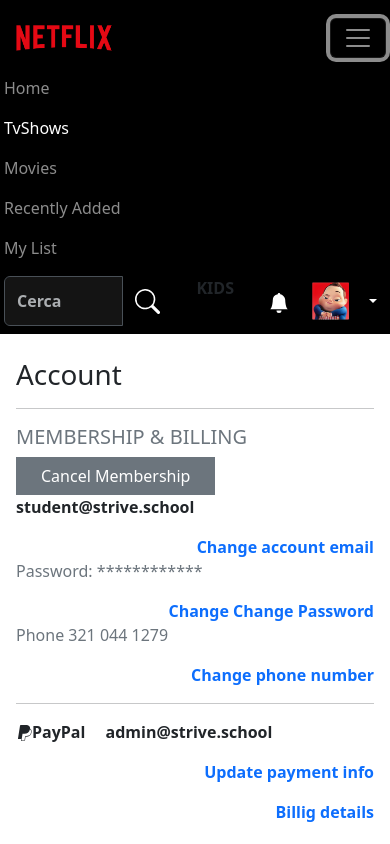
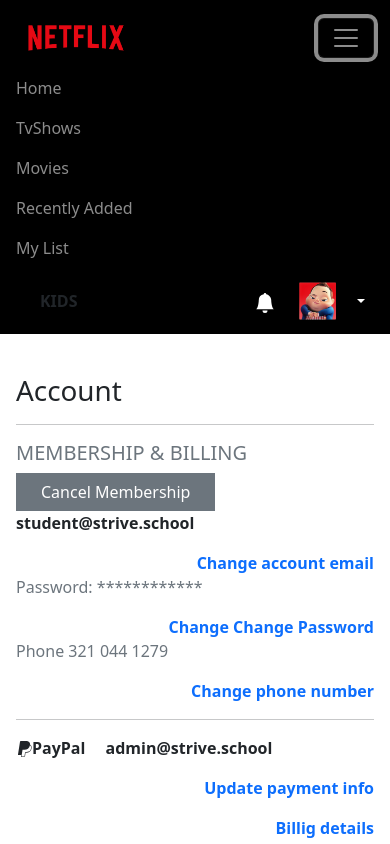
Before and after one commit to AlfioBattiato/Epicode-W6-D5, a website: page settings.html in a window 390 px wide. Both pictures are taken after a click on the button "Toggle navigation". Shown: the top 844 px of the page. Drawn offline with nearby package versions, Linux system fonts and the light colour scheme.

Commit message:
media query

```diff
--- a/scss/style.scss
+++ b/scss/style.scss
@@ -1,4 +1,5 @@
-html, body{
+html,
+body {
   margin: 0px;
 }
 footer .col-12 svg {
@@ -32,16 +33,22 @@
   cursor: pointer;
   scale: 1.2;
 }
-  .settings{
+.settings {
   background-color: white;
 }
 
+@media screen and (min-width: 1800px) {
+  nav{
+    padding-left: 3rem!important;
 
+  }
+}
 @media screen and (min-width: 1500px) {
   .container-xxxl {
     padding-inline: 2rem;
     max-width: 2300px;
     margin: auto;
+
   }
 }
 @media screen and (max-width: 1499px) {
@@ -50,3 +57,9 @@
     margin: auto;
   }
 }
+@media screen and (max-width: 768px) {
+  nav {
+    background-color: black;
+    margin-bottom: 1rem;
+  }
+}
--- a/settings.html
+++ b/settings.html
@@ -14,8 +14,7 @@
 
     <!-- nav -->
 
-    <nav class="navbar navbar-expand-lg bg-black px-1" data-bs-theme="dark">
-
+    <nav class="navbar navbar-expand-lg bg-black px-3" data-bs-theme="dark">
         <a class="navbar-brand" href="./index.html">
             <img src="./Netflix-assets/assets/netflix_logo.png" width="120rem" alt="" srcset="">
         </a>
@@ -23,13 +22,13 @@
             aria-controls="navbarSupportedContent" aria-expanded="false" aria-label="Toggle navigation">
             <span class="navbar-toggler-icon"></span>
         </button>
-        <div class="collapse navbar-collapse" id="navbarSupportedContent">
+        <div class="collapse navbar-collapse " id="navbarSupportedContent">
             <ul class="navbar-nav me-auto mb-2 mb-lg-0">
                 <li class="nav-item">
                     <a class="nav-link " aria-current="page" href="./index.html">Home</a>
                 </li>
                 <li class="nav-item">
-                    <a class="nav-link active" href="#">TvShows</a>
+                    <a class="nav-link" href="#">TvShows</a>
                 </li>
                 <li class="nav-item">
                     <a class="nav-link" href="#">Movies</a>
@@ -44,32 +43,16 @@
 
             </ul>
 
-
-
-            <form class="d-flex" role="search">
-                <div class="input-group border border-0">
-                    <!-- input -->
-                    <input id="input" class="form-control fw-semibold " type="search" placeholder="Cerca"
-                        aria-label="Search">
-
-
-                    <!-- cerca -->
-                    <button class="btn" data-bs-theme="dark" type="submit">
-                        <svg xmlns="http://www.w3.org/2000/svg" width="25" height="25" fill="white"
-                            class="bi bi-search fw-bold" viewBox="0 0 16 16">
-                            <path
-                                d="M11.742 10.344a6.5 6.5 0 1 0-1.397 1.398h-.001q.044.06.098.115l3.85 3.85a1 1 0 0 0 1.415-1.414l-3.85-3.85a1 1 0 0 0-.115-.1zM12 6.5a5.5 5.5 0 1 1-11 0 5.5 5.5 0 0 1 11 0" />
-                        </svg>
-                    </button>
-                    <ul class="navbar-nav me-auto mb-2 mb-lg-0 d-flex align-items-center px-4 fw-bold">
-                        <li class="nav-item">
+            <div class="d-flex align-items-center">
+                <ul class="navbar-nav me-auto  mb-lg-0 d-flex  px-4 fw-bold">
+                    <li class="nav-item ">
                         KIDS
                     </li>
                 </ul>
                 <!-- campana -->
                 <button type="button" class="btn border-0">
-                        <svg xmlns="http://www.w3.org/2000/svg" width="20" height="20" fill="white"
-                            class="bi bi-bell-fill" viewBox="0 0 16 16">
+                    <svg xmlns="http://www.w3.org/2000/svg" width="20" height="20" fill="white" class="bi bi-bell-fill"
+                        viewBox="0 0 16 16">
                         <path
                             d="M8 16a2 2 0 0 0 2-2H6a2 2 0 0 0 2 2m.995-14.901a1 1 0 1 0-1.99 0A5 5 0 0 0 3 6c0 1.098-.5 6-2 7h14c-1.5-1-2-5.902-2-7 0-2.42-1.72-4.44-4.005-4.901" />
                     </svg>
@@ -85,13 +68,12 @@
                     data-bs-toggle="dropdown" aria-expanded="false">
                 </button>
                 <ul class="dropdown-menu dropdown-menu-end">
-                        <li><a class="dropdown-item" href="profile.html"><svg xmlns="http://www.w3.org/2000/svg"
-                                    width="16" height="16" fill="currentColor" class="bi bi-person-fill"
-                                    viewBox="0 0 16 16">
+                    <li><a class="dropdown-item" href="profile.html"><svg xmlns="http://www.w3.org/2000/svg" width="16"
+                                height="16" fill="currentColor" class="bi bi-person-fill" viewBox="0 0 16 16">
                                 <path d="M3 14s-1 0-1-1 1-4 6-4 6 3 6 4-1 1-1 1zm5-6a3 3 0 1 0 0-6 3 3 0 0 0 0 6" />
                             </svg> Profile</a></li>
-                        <li><a class="dropdown-item" href="#"><svg xmlns="http://www.w3.org/2000/svg" width="16"
-                                    height="16" fill="currentColor" class="bi bi-list-ul" viewBox="0 0 16 16">
+                    <li><a class="dropdown-item" href="#"><svg xmlns="http://www.w3.org/2000/svg" width="16" height="16"
+                                fill="currentColor" class="bi bi-list-ul" viewBox="0 0 16 16">
                                 <path fill-rule="evenodd"
                                     d="M5 11.5a.5.5 0 0 1 .5-.5h9a.5.5 0 0 1 0 1h-9a.5.5 0 0 1-.5-.5m0-4a.5.5 0 0 1 .5-.5h9a.5.5 0 0 1 0 1h-9a.5.5 0 0 1-.5-.5m0-4a.5.5 0 0 1 .5-.5h9a.5.5 0 0 1 0 1h-9a.5.5 0 0 1-.5-.5m-3 1a1 1 0 1 0 0-2 1 1 0 0 0 0 2m0 4a1 1 0 1 0 0-2 1 1 0 0 0 0 2m0 4a1 1 0 1 0 0-2 1 1 0 0 0 0 2" />
                             </svg> My list</a></li>
@@ -106,7 +88,13 @@
                     </li>
                 </ul>
             </div>
-            </form>
+
+
+
+
+
+
+
         </div>
 
     </nav>
```
Also changed, not shown: index.html (+33 -20 lines), profile.html (+1 -1 lines), css/style.css, 1 other file. Lines whose indentation alone changed are shown as unchanged.
